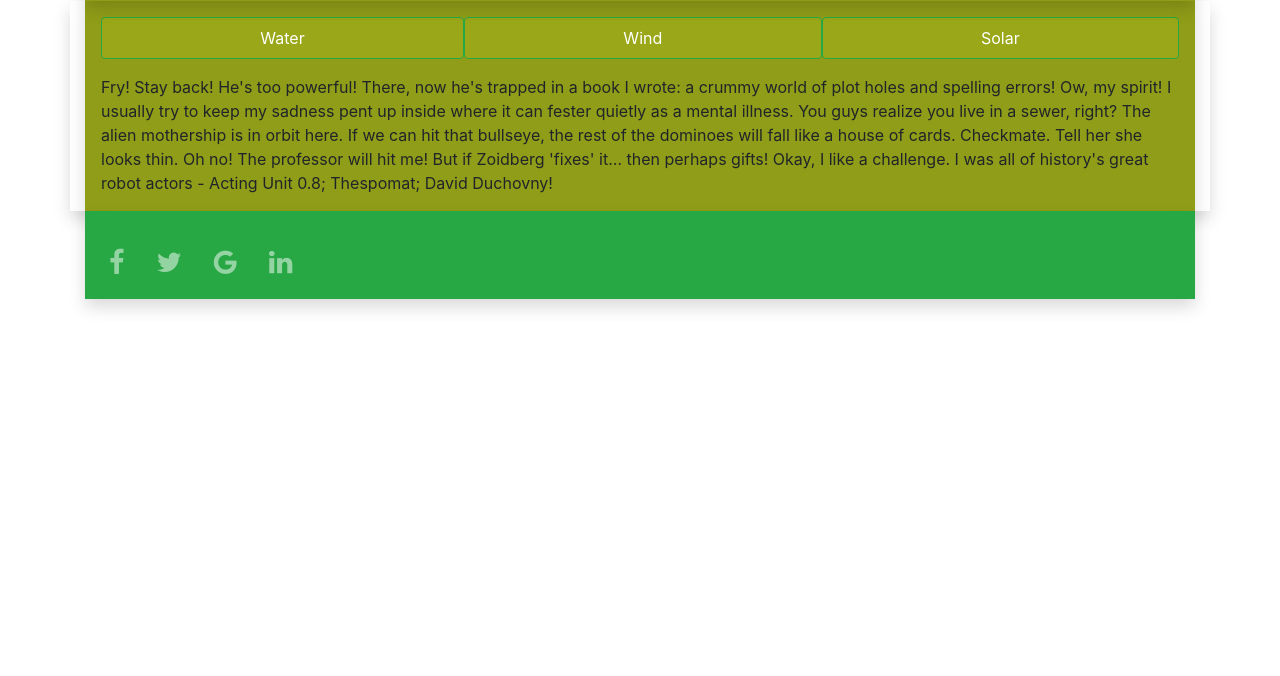
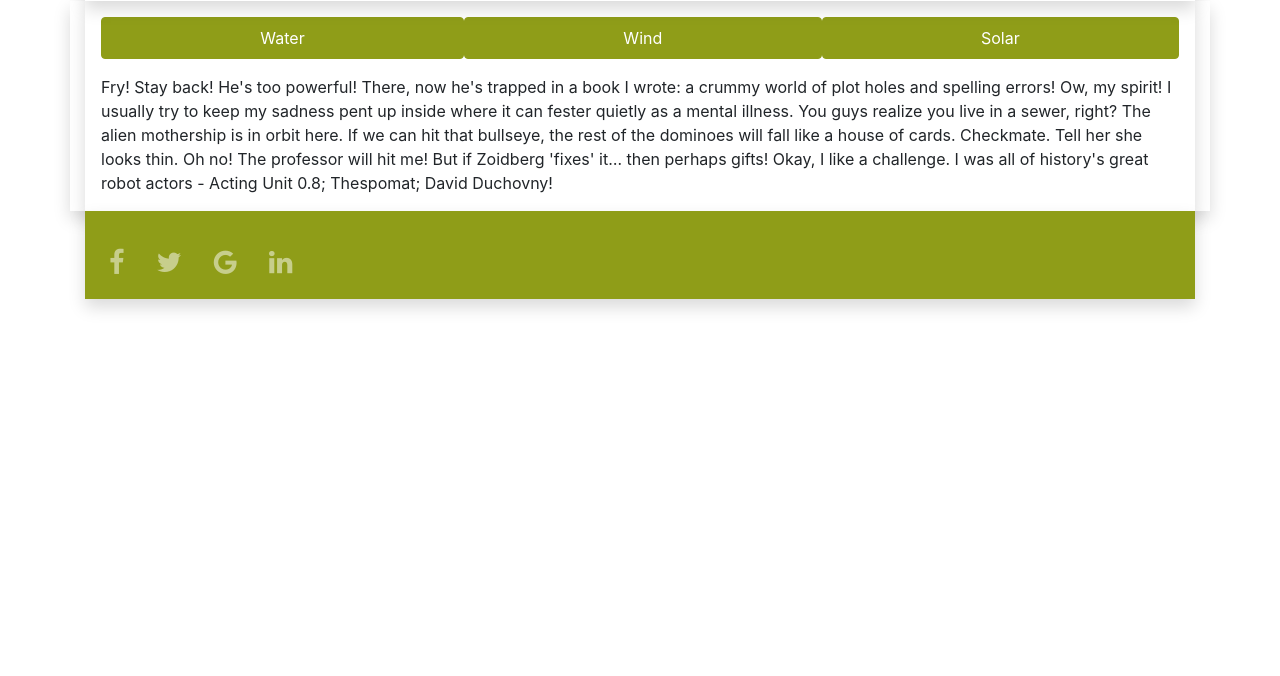
Before and after one commit to sing0953/green-energy, a plain HTML site: page index.html in a window 1280 px wide. Shown: the part 124-800 px from the top of the page. Drawn offline with nearby package versions, Linux system fonts and the light colour scheme.

Commit message:
updated styles

```diff
--- a/css/style.css
+++ b/css/style.css
@@ -34,12 +34,26 @@ ul li a {
 
 }
 
+.bg-success,.btn-success{
+    background-color: #8F9D18 !important;
+}
+
+.btn-success:hover{
+    opacity:0.7;
+}
+
 .trans {
-    background-color: #99A718;
+    background-color: #ffffff;
+    border: solid #8F9D18 1px;
+    color:
 }
 
 .main-section {
-    background-color: #8F9D18;
+    background-color: #ffffff;
+}
+
+img{
+    width:  25%;
 }
 
 a.nav-link {
@@ -57,6 +71,10 @@ footer li {
         font-size: 0.75rem;
     }
 
+    img{
+    width:  100%;
+}
+
     a.nav-link {
         font-size: 1.7rem;
     }
```
